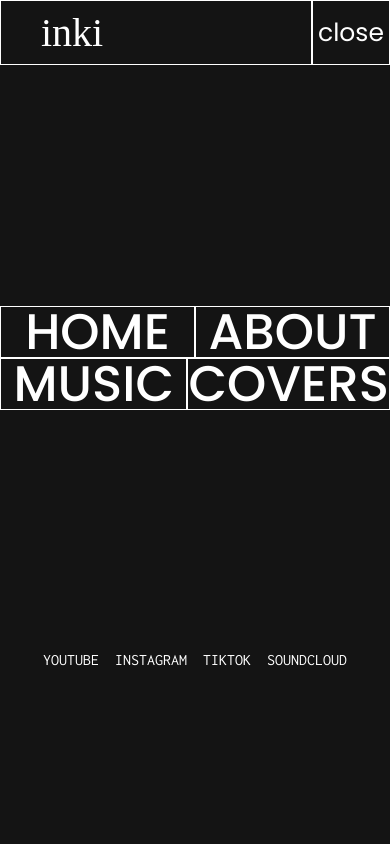
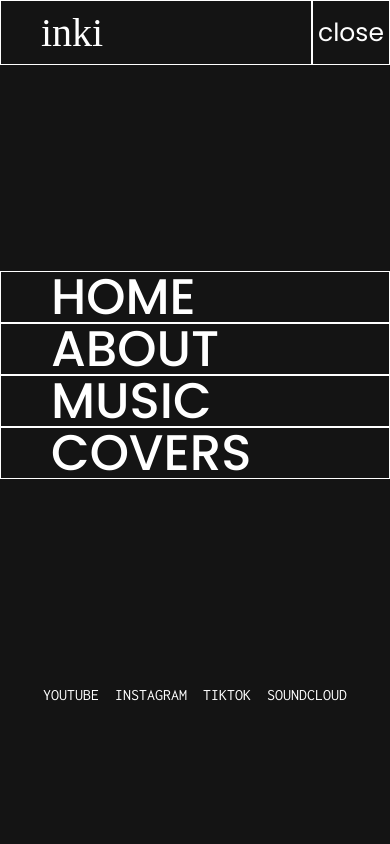
Before and after one commit to blueeboy/inki, a plain HTML site: page covers.html in a window 390 px wide. Both pictures are taken after a click on the link "menu". Shown: the top 844 px of the page. Drawn offline with nearby package versions, Linux system fonts and the light colour scheme; a web font is replaced by a local one.

Commit message:
Update covers.css

```diff
--- a/covers.css
+++ b/covers.css
@@ -359,8 +359,18 @@ nav a#menu-btn {
 
 
   .menu-links a {
-    font-size: 50px;
-  }
+  font-size: 50px;
+  text-align: start;
+  display: flex;
+  justify-content: flex-start;
+  padding-left: 1em;
+}
+
+.menu-links .first,
+.menu-links .second {
+  display: grid;
+  grid-template-columns: 1fr;
+}
 
   .menu-socials {
     gap: 1em;
```
